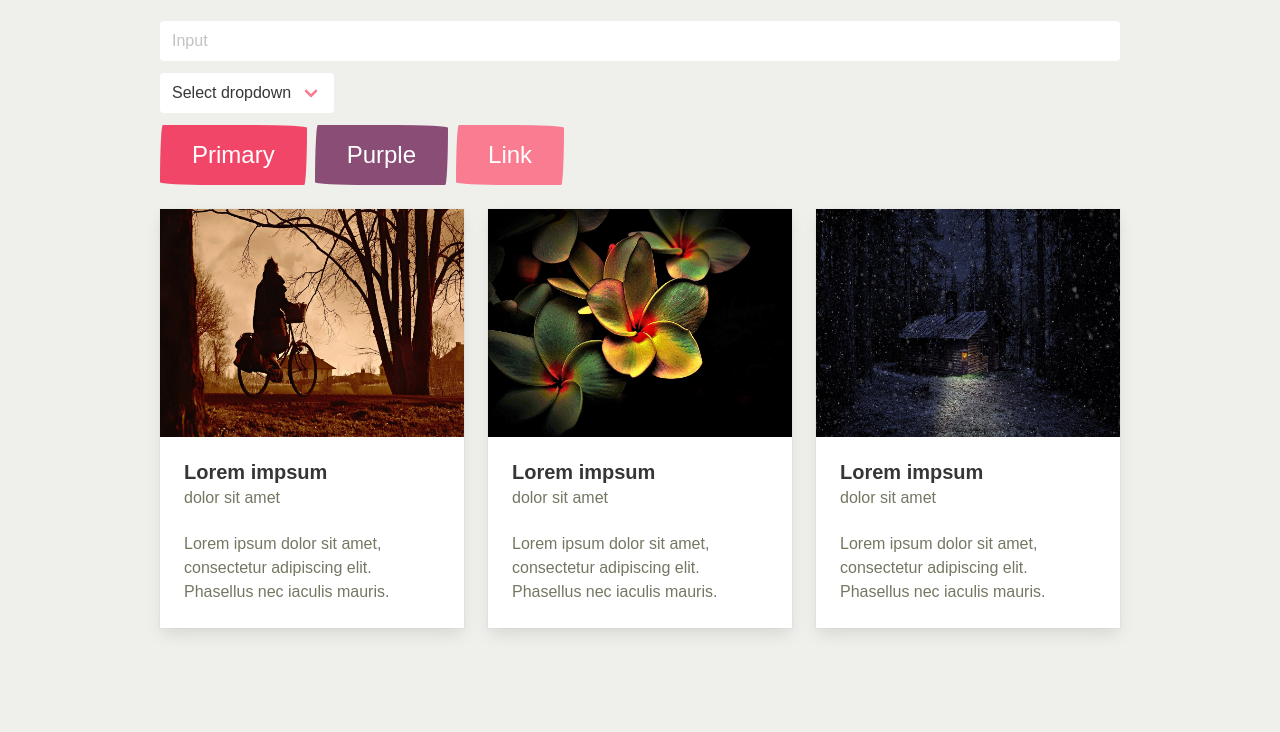
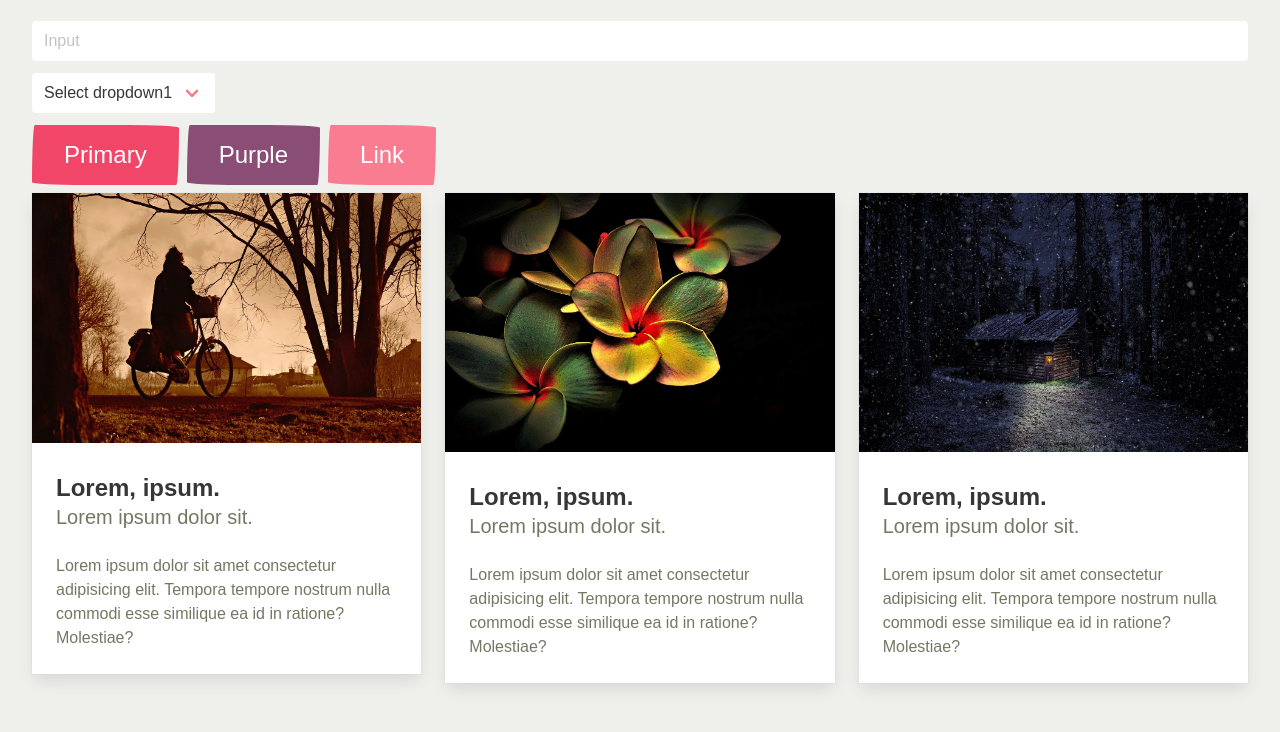
Before and after one commit to Max131/bulma-dev, a website: page index.html in a window 1280 px wide. Shown: the part 68-800 px from the top of the page. Drawn offline with Linux system fonts and the light colour scheme; a web font is replaced by a local one.

Commit message:
Improved

```diff
--- a/index.html
+++ b/index.html
@@ -8,7 +8,7 @@
     <link rel="stylesheet" href="css/styles.css">
   </head>
   <body>
-  <div class="container">
+  <div class="container is-fluid">
      <h1 class="title">
         Bulma
       </h1>
@@ -27,9 +27,9 @@
         <p class="control">
           <span class="select">
             <select>
-              <option>Select dropdown</option>
-              <option>Select dropdown</option>
-              <option>Select dropdown</option>
+              <option>Select dropdown1</option>
+              <option>Select dropdown2</option>
+              <option>Select dropdown3</option>
             </select>
           </span>
         </p>
@@ -40,70 +40,47 @@
         <a class="button is-primary is-large is-rounded">Purple</a>
         <a class="button is-link is-large is-rounded">Link</a>
       </div>
+   </div>
+    <div class="container is-fluid">
         <div class="columns">
             <div class="column">
                 <div class="card">
                     <div class="card-image">
-                        <figure class="image is-4by3">
-                            <img src="images/cyclist-4857820_1280.jpg" alt="Placeholder image">
-                        </figure>
+                        <figure><img src="images/cyclist-4857820_1280.jpg" alt=""></figure>
                     </div>
                     <div class="card-content">
-                        <h3 class="title is-5">
-                            Lorem impsum
-                        </h3>
-                        <h4 class="subtitle is-6">
-                            dolor sit amet
-                        </h4>
-                        <p>
-                            Lorem ipsum dolor sit amet, consectetur adipiscing elit. Phasellus nec iaculis mauris.
-                        </p>
+                        <h4 class="title is-4">Lorem, ipsum.</h4>
+                        <h5 class="subtitle is-5">Lorem ipsum dolor sit.</h5>
+                        <p>Lorem ipsum dolor sit amet consectetur adipisicing elit. Tempora tempore nostrum nulla commodi esse similique ea id in ratione? Molestiae?</p>
                     </div>
                 </div>
             </div>
             <div class="column">
                 <div class="card">
                     <div class="card-image">
-                        <figure class="image is-4by3">
-                            <img src="images/flowers-4836548_1280.jpg" alt="Placeholder image">
-                        </figure>
+                        <figure><img src="images/flowers-4836548_1280.jpg" alt=""></figure>
                     </div>
                     <div class="card-content">
-                        <h3 class="title is-5">
-                            Lorem impsum
-                        </h3>
-                        <h4 class="subtitle is-6">
-                            dolor sit amet
-                        </h4>
-                        <p>
-                            Lorem ipsum dolor sit amet, consectetur adipiscing elit. Phasellus nec iaculis mauris.
-                        </p>
+                        <h4 class="title is-4">Lorem, ipsum.</h4>
+                        <h5 class="subtitle is-5">Lorem ipsum dolor sit.</h5>
+                        <p>Lorem ipsum dolor sit amet consectetur adipisicing elit. Tempora tempore nostrum nulla commodi esse similique ea id in ratione? Molestiae?</p>
                     </div>
                 </div>
             </div>
             <div class="column">
                 <div class="card">
                     <div class="card-image">
-                        <figure class="image is-4by3">
-                            <img src="images/winter-4842772_1280.jpg" alt="Placeholder image">
-                        </figure>
+                        <figure><img src="images/winter-4842772_1280.jpg" alt=""></figure>
                     </div>
                     <div class="card-content">
-                        <h3 class="title is-5">
-                            Lorem impsum
-                        </h3>
-                        <h4 class="subtitle is-6">
-                            dolor sit amet
-                        </h4>
-                        <p>
-                            Lorem ipsum dolor sit amet, consectetur adipiscing elit. Phasellus nec iaculis mauris.
-                        </p>
+                        <h4 class="title is-4">Lorem, ipsum.</h4>
+                        <h5 class="subtitle is-5">Lorem ipsum dolor sit.</h5>
+                        <p>Lorem ipsum dolor sit amet consectetur adipisicing elit. Tempora tempore nostrum nulla commodi esse similique ea id in ratione? Molestiae?</p>
                     </div>
                 </div>
             </div>
-        <div>
-   </div>
-
+        </div>
+    </div>
 
 
   </body>
```
